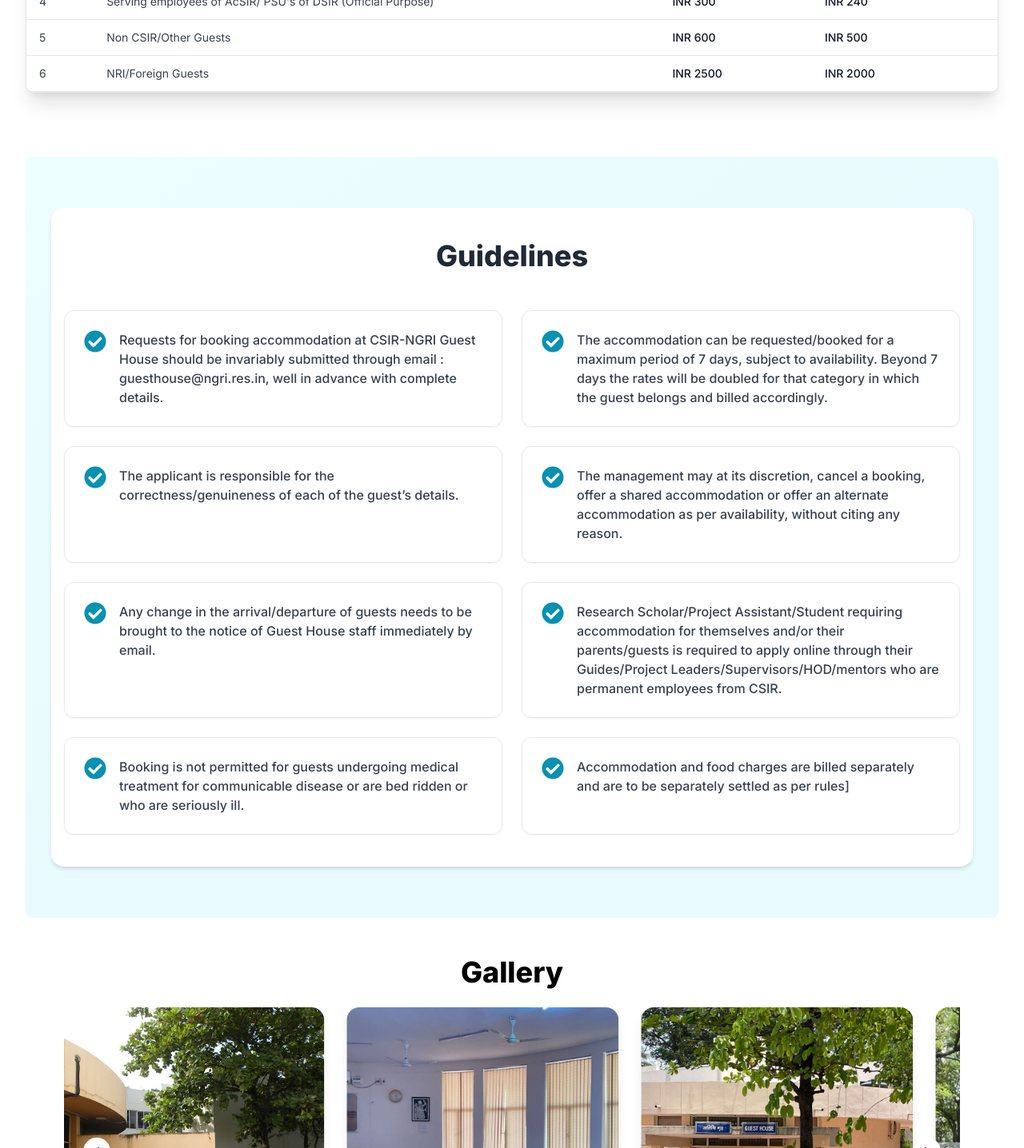
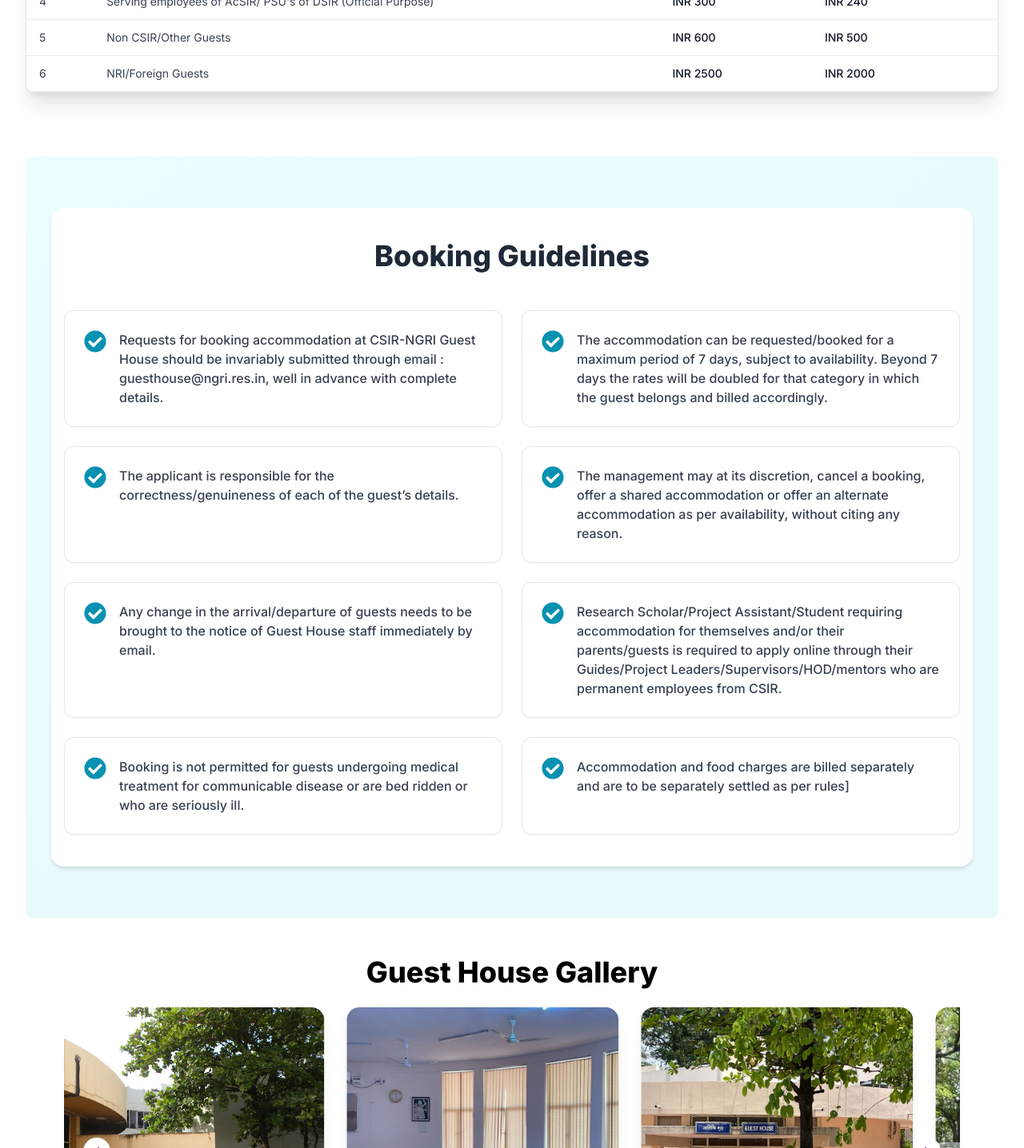
Before and after one commit to Abhinavkulkarni997/NgriGuestHouseORS, a React (Vite) app in the folder Frontend/: page / in a window 1280 px wide. Shown: the part 1445-2881 px from the top of the page at 80% size. Built offline with nearby package versions, Linux system fonts and the light colour scheme.

Commit message:
new features and files added

```diff
--- a/Frontend/src/components/GuestHouseGallery/GuestHouseGallery.jsx
+++ b/Frontend/src/components/GuestHouseGallery/GuestHouseGallery.jsx
@@ -304,7 +304,7 @@
     <section className="w-full py-12 bg-white">
       <div className="max-w-6xl mx-auto px-4">
         <h2 className="text-center text-3xl md:text-4xl font-extrabold mb-6">
-          Gallery
+          Guest House Gallery
         </h2>
         {/* <div className="w-24 h-1 bg-purple-500 mx-auto mb-8 rounded"></div> */}
 
--- a/Frontend/src/components/Guidelines/Guidelines.jsx
+++ b/Frontend/src/components/Guidelines/Guidelines.jsx
@@ -14,7 +14,7 @@
   return (
     <section id="guidelines" className='w-full py-16 bg-gradient-to-br from-cyan-50 via-cyan-400/10 to-cyan-400/10 rounded-lg '>
         <div className='max-w-6xl bg-white mx-auto shadow-md rounded-2xl p-10 px-4 '>
-            <h1 className='text-3xl md:text-4xl font-extrabold text-gray-800 text-center'>Guidelines</h1>
+            <h1 className='text-3xl md:text-4xl font-extrabold text-gray-800 text-center'>Booking Guidelines</h1>
 
             <div className='mt-12 grid grid-cols-1 md:grid-cols-2 gap-6'>
             {guideLines.map((item,index)=>(
```
